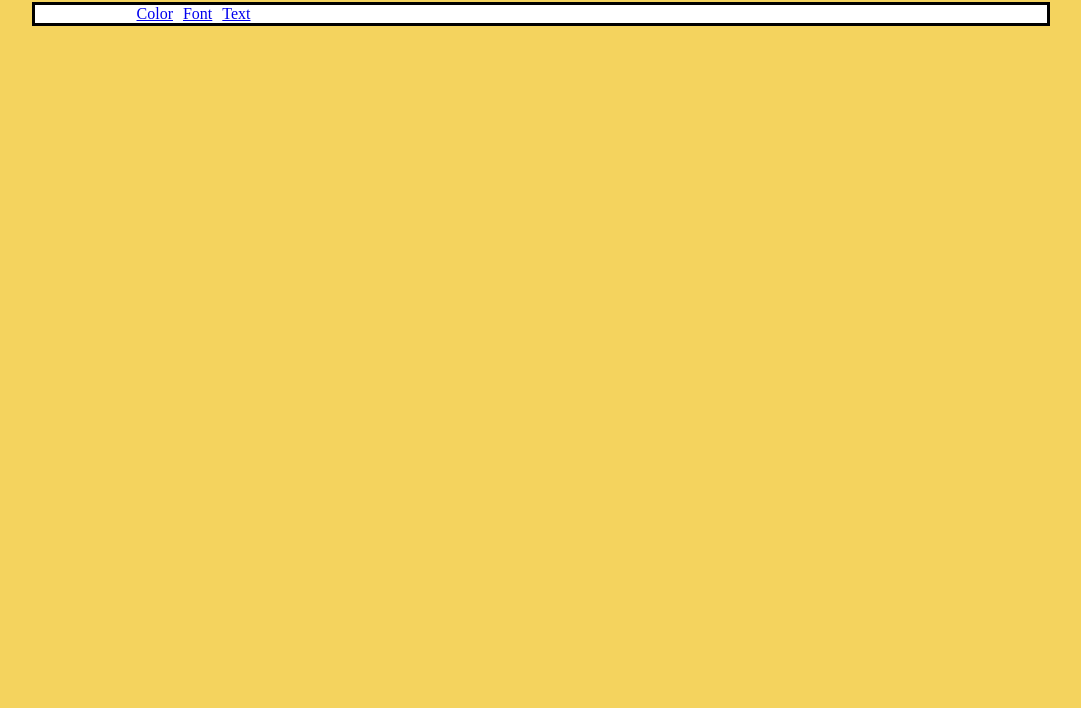
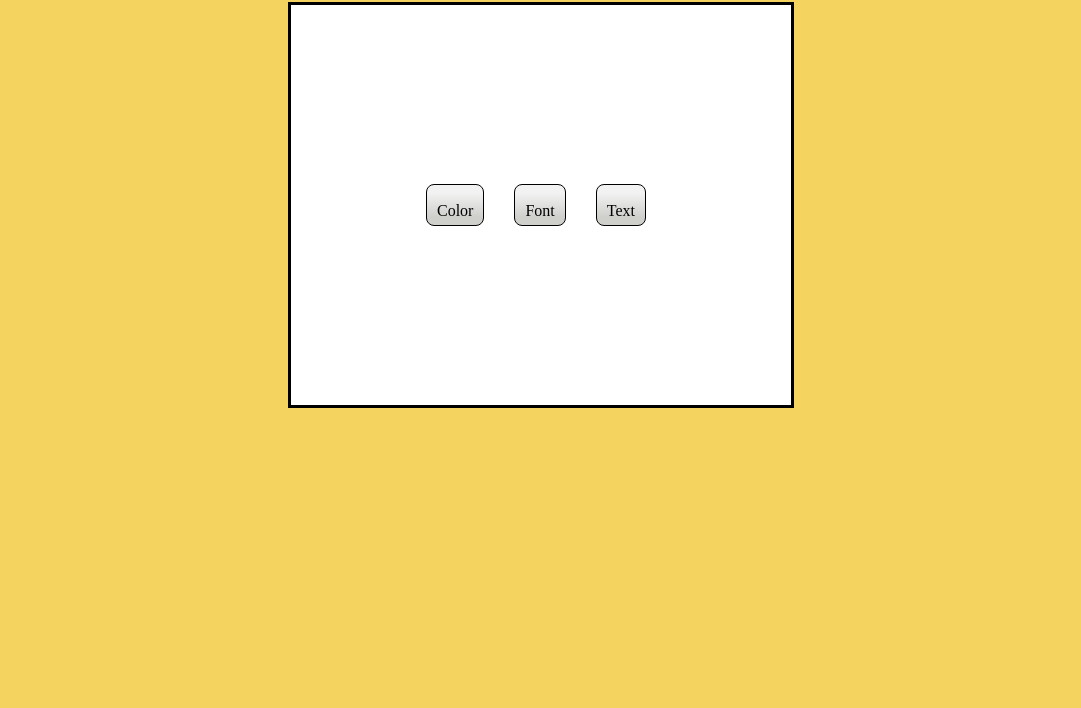
Before and after one commit to tjnord/tjnord.github.io, a plain HTML site: page style-guide/index.html in a window 1280 px wide. Shown: the part 92-800 px from the top of the page, without its empty margins (99-1180 px from the left). Drawn offline with Linux system fonts and the light colour scheme; a web font is replaced by a local one.

Commit message:
Add files via upload

```diff
--- a/style-guide/index.html
+++ b/style-guide/index.html
@@ -17,7 +17,7 @@
     <header>
         <h1>Style Guide</h1>
     </header>
-    <section>
+    <section id="home-header">
         <nav>
             <ul>
                 <li><a href="color.html" class="tooltip-box" data-type="color" data-items='[
--- a/style-guide/resources/index.css
+++ b/style-guide/resources/index.css
@@ -3,13 +3,14 @@ header {
     flex-direction: column;
     align-items: center;
 }
- section {
+
+section {
     background-color: white;
- }
+}
 
- body {
+body {
     background-color: #F4D35E;
- }
+}
 
 h1 {
     margin: 0;
@@ -44,7 +45,7 @@ nav li {
     margin-right: 10px;
 }
 
-head a {
+nav a {
     text-decoration: none;
     color: black;
     display: inline-block;
@@ -53,6 +54,12 @@ head a {
     padding: 5px 10px;
     border-radius: 8px;
 }
+
+nav a:hover {
+    background: linear-gradient(90deg, rgba(111, 212, 210, 1) 20%, rgba(157, 244, 255, 1) 80%);
+    cursor: pointer;
+}
+
 
 /* generic stuff */
 footer {
@@ -145,7 +152,7 @@ section {
     color: black;
 }
 
-/* working home page */
+/*home page */
 
 .tooltip-box {
     position: relative;
@@ -171,6 +178,46 @@ section {
 
 .tooltip-box:hover .tooltip {
     opacity: 1;
+}
+
+#home-header nav a {
+    text-decoration: none;
+    color: black;
+    display: inline-block;
+    background: #f2f2f2;
+    background: linear-gradient(to bottom, rgba(242, 242, 242, 1) 20%, rgba(207, 207, 204, 1) 80%);
+    padding: 5px 10px;
+    border-radius: 8px;
+    border: 1px solid black;
+    height: 30px;
+    display: flex;
+    flex-direction: column;
+    justify-content: flex-end;
+}
+
+#home-header nav a:hover {
+    background: linear-gradient(to bottom, rgba(255, 255, 255, 0.8) 20%, rgba(220, 220, 220, 0.8) 80%);
+}
+
+
+#home-header {
+    width: 500px;
+    height: 400px;
+    display: flex;
+    justify-content: center; /* center horizontally */
+    align-items: center;     /* center vertically */
+}
+
+#home-header nav {
+    align-self: center;
+    margin-left: 0;
+}
+
+#home-header nav ul {
+    display: flex;
+    justify-content: center; /* center horizontally */
+    align-items: center;     /* center vertically */
+    gap: 20px;;
 }
 
 /* font section */
```
